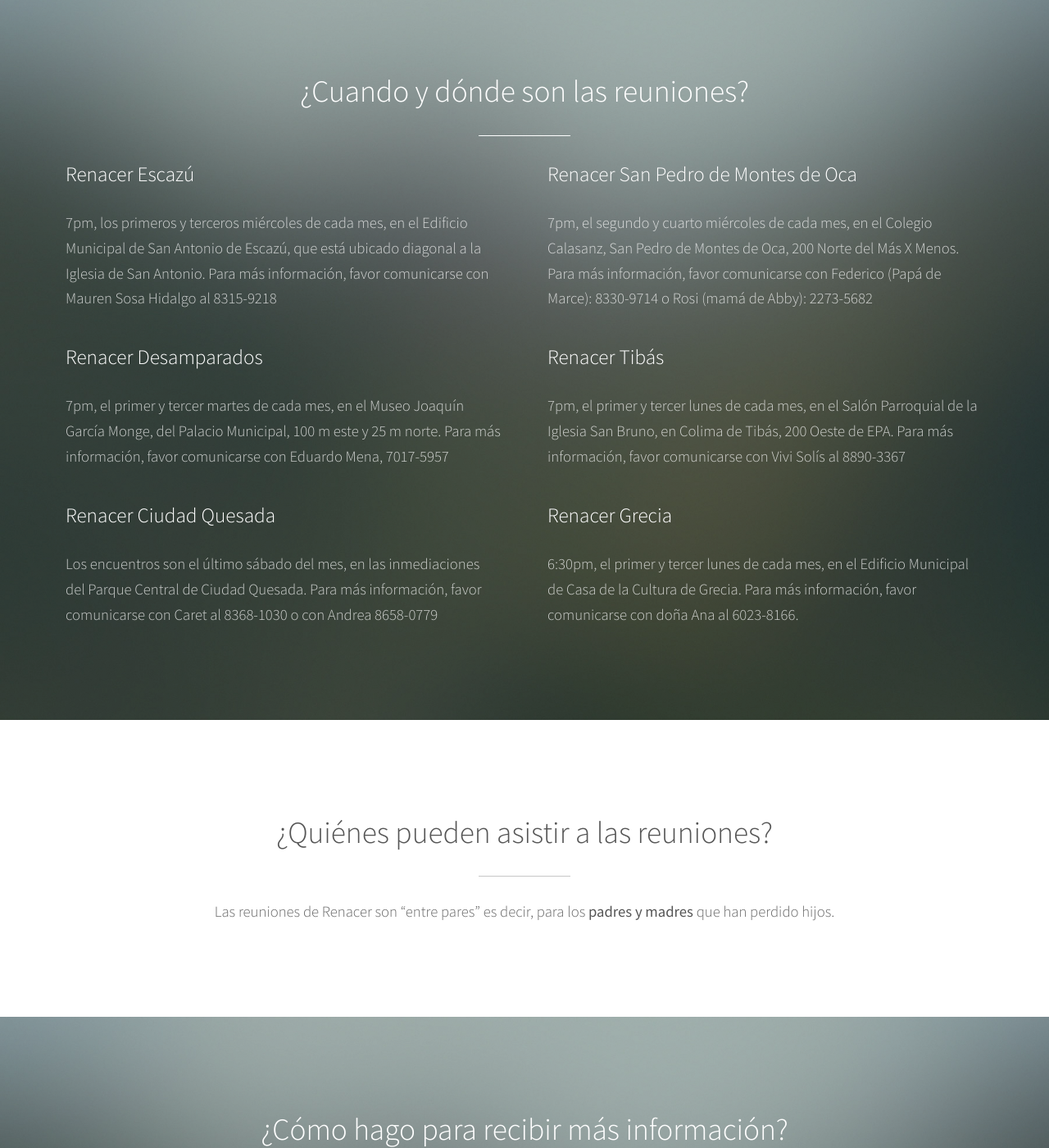
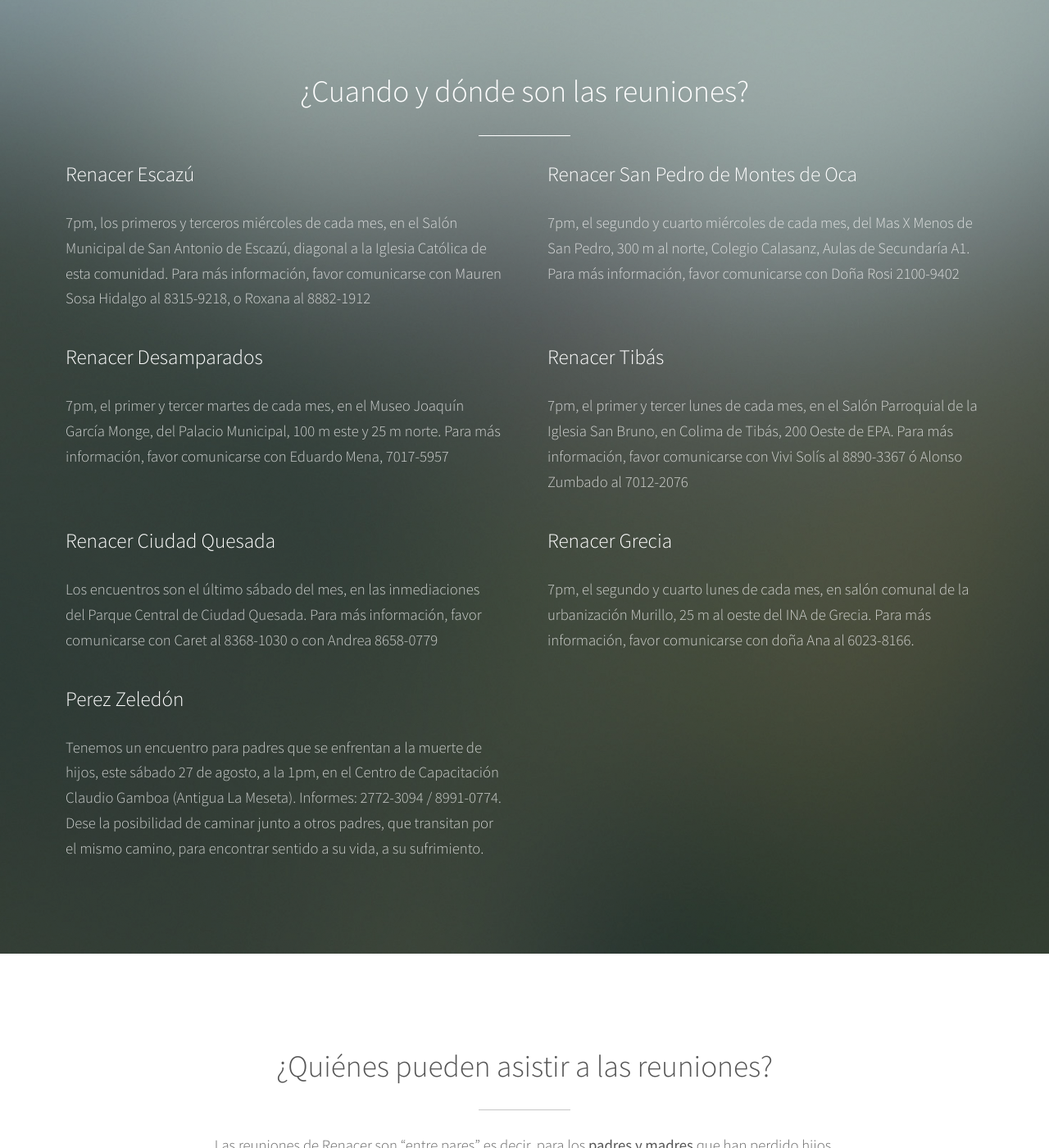
Before and after one commit to guayom/gruporenacer, a Jekyll site: the page built from index.html, in a window 1280 px wide and 1400 px high, scrolled down 1380 px. Shown: the whole window at 82% size. Built offline with Jekyll 4.4.1, drawn with Linux system fonts in a browser that asks for light colours.

Commit message:
Agregué grupo PZ y agregué info corregida de varios grupos

```diff
--- a/_data/reuniones.yml
+++ b/_data/reuniones.yml
@@ -1,17 +1,20 @@
 - titulo: Renacer Escazú
-  descripcion: "7pm, los primeros y terceros miércoles de cada mes, en el Edificio Municipal de San Antonio de Escazú, que está ubicado diagonal a la Iglesia de San Antonio. Para más información, favor comunicarse con Mauren Sosa Hidalgo al 8315-9218"
+  descripcion: "7pm, los primeros y terceros miércoles de cada mes, en el Salón Municipal de San Antonio de Escazú, diagonal a la Iglesia Católica de esta comunidad. Para más información, favor comunicarse con Mauren Sosa Hidalgo al 8315-9218, o Roxana al 8882-1912"
 
 - titulo: Renacer San Pedro de Montes de Oca
-  descripcion: "7pm, el segundo y cuarto miércoles de cada mes, en el Colegio Calasanz, San Pedro de Montes de Oca, 200 Norte del Más X Menos. Para más información, favor comunicarse con Federico (Papá de Marce): 8330-9714 o Rosi (mamá de Abby): 2273-5682"
+  descripcion: "7pm, el segundo y cuarto miércoles de cada mes, del Mas X Menos de San Pedro, 300 m al norte, Colegio Calasanz, Aulas de Secundaría A1. Para más información, favor comunicarse con Doña Rosi 2100-9402"
 
 - titulo: Renacer Desamparados
   descripcion: "7pm, el primer y tercer martes de cada mes, en el Museo Joaquín García Monge, del Palacio Municipal, 100 m este y 25 m norte. Para más información, favor comunicarse con Eduardo Mena, 7017-5957"
 
 - titulo: Renacer Tibás
-  descripcion: "7pm, el primer y tercer lunes de cada mes, en el Salón Parroquial de la Iglesia San Bruno, en Colima de Tibás, 200 Oeste de EPA. Para más información, favor comunicarse con Vivi Solís al 8890-3367"
+  descripcion: "7pm, el primer y tercer lunes de cada mes, en el Salón Parroquial de la Iglesia San Bruno, en Colima de Tibás, 200 Oeste de EPA. Para más información, favor comunicarse con Vivi Solís al 8890-3367 ó Alonso Zumbado al 7012-2076"
 
 - titulo: "Renacer Ciudad Quesada"
   descripcion: "Los encuentros son el último sábado del mes, en las inmediaciones del Parque Central de Ciudad Quesada. Para más información, favor comunicarse con Caret al 8368-1030 o con Andrea 8658-0779"
 
 - titulo: "Renacer Grecia"
-  descripcion: "6:30pm, el primer y tercer lunes de cada mes, en el Edificio Municipal de Casa de la Cultura de Grecia. Para más información, favor comunicarse con doña Ana al 6023-8166."
+  descripcion: "7pm, el segundo y cuarto lunes de cada mes, en salón comunal de la urbanización Murillo, 25 m al oeste del INA de Grecia. Para más información, favor comunicarse con doña Ana al 6023-8166."
+
+- titulo: Perez Zeledón
+  descripcion: "Tenemos un encuentro para padres que se enfrentan a la muerte de hijos, este sábado 27 de agosto, a la 1pm, en el Centro de Capacitación Claudio Gamboa (Antigua La Meseta). Informes: 2772-3094 / 8991-0774. Dese la posibilidad de caminar junto a otros padres, que transitan por el mismo camino, para encontrar sentido a su vida, a su sufrimiento."
```
